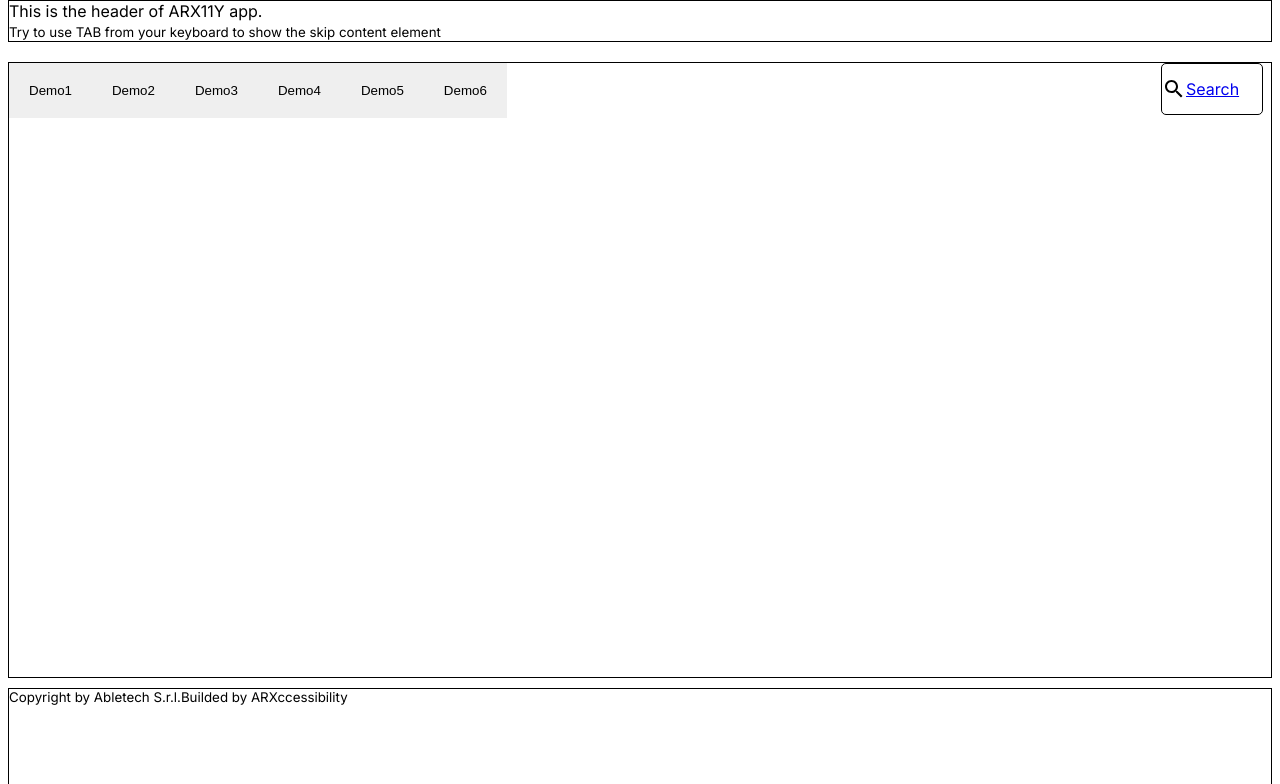
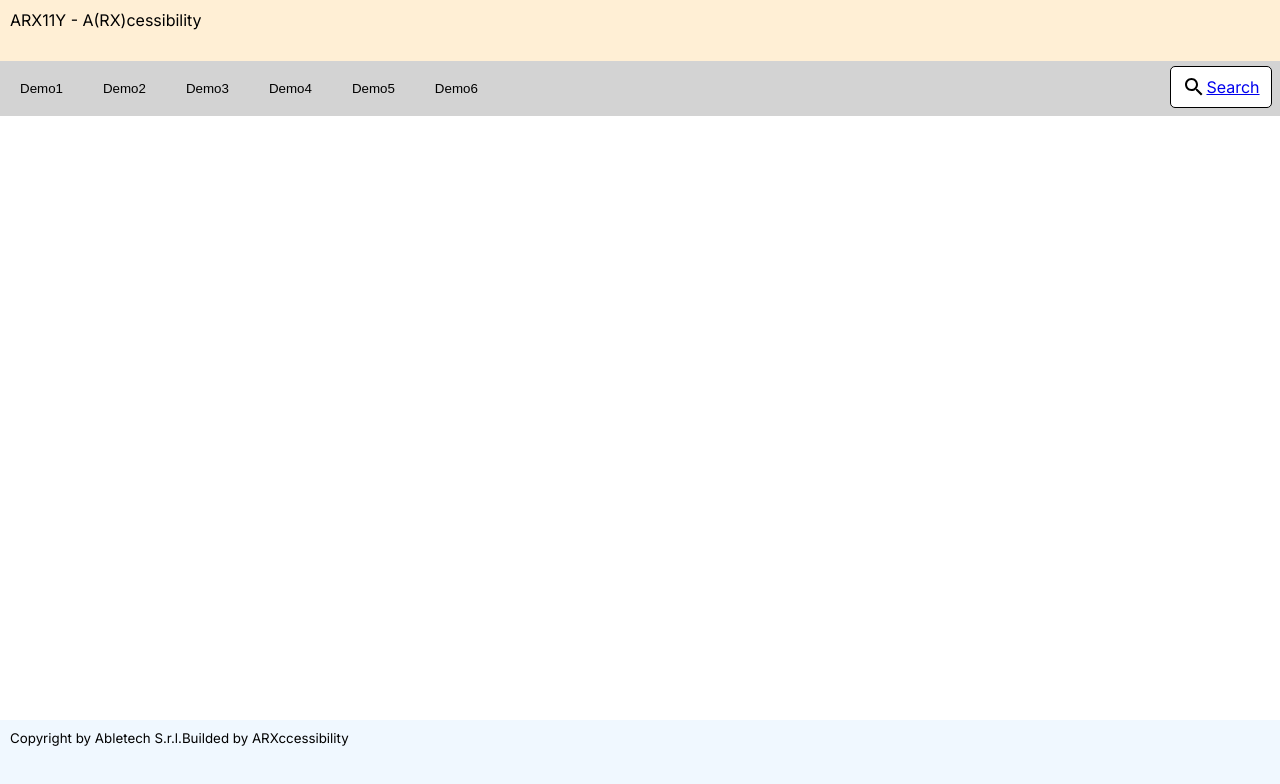
Before and after one commit to asquo/a11y, a Next.js app: page / in a window 1280 px wide. Shown: the top 784 px of the page. Built offline with nearby package versions, Linux system fonts and the light colour scheme.

Commit message:
Improve style

```diff
--- a/src/app/globals.css
+++ b/src/app/globals.css
@@ -13,7 +13,7 @@ body {
   flex-direction: column;
   overflow-y: auto;
   height: 100%;
-  width: calc(100% - 16px);
-  margin: 0 0px;
-  padding: 0px 8px;
+  width: 100%;
+  margin: 0;
+  padding: 0;
 }
--- a/src/app/page.module.css
+++ b/src/app/page.module.css
@@ -8,7 +8,9 @@
 
 .header {
     display: flex;
-    border: 1px solid black
+    background-color: papayawhip;
+    padding: 10px;
+    height: 50px;
 }
 
 .main {
@@ -16,8 +18,10 @@
     flex-direction: column;
     height: 100%;
     overflow-y: auto;
-    margin-top: 20px;
-    border: 1px solid black
+}
+
+.main nav {
+    background-color: lightgray;
 }
 
 @keyframes elementTarget {
@@ -35,6 +39,7 @@
 
 .mainContent {
     display: flex;
+    flex-direction: column;
     height: 100%;
     overflow-y: auto;
 }
@@ -42,9 +47,9 @@
 .footer {
     display: flex;
     flex-shrink: 0;
-    border: 1px solid black;
-    margin: 10px 0px;
-    height: 100px;
+    height: 60px;
+    background-color: aliceblue;
+    padding: 10px;
 }
 
 .footer:target {
@@ -53,17 +58,17 @@
 
 .skipContentContainer {
     position: absolute;
-    transform: translateY(-100%);
+    transform: translateY(-1000%);
 }
 
 .skipContentContainer:focus {
     display: flex;
-    transform: translateY(100%);
+    transform: translateY(1000%);
 }
 
 .skipContentItem {
     position: absolute;
-    transform: translateY(-100%);
+    transform: translateY(-1000%);
 }
 
 .skipContentItem:focus {
@@ -76,17 +81,11 @@
     background-color: lightblue;
 }
 
-.example {
+.menuButton {
     padding: 20px;
     border-radius: unset;
     border: unset;
-    /* outline: unset; */
-}
-
-.menuContainer {
-    display: flex;
-    padding: 0px;
-    margin: 0px;
+    outline: unset; /*FIX_THIS*/
     background-color: lightgray;
 }
 
@@ -96,14 +95,17 @@
 
 .btn-search {
     display: flex;
+    justify-content: center;
     align-items: center;
     margin-right: 8px;
     width: 100px;
-    height: 50px;
+    height: 40px;
+    margin-top: 5px;
     border: 1px solid black;
     border-radius: 5px;
+    background-color: white;
 }
 
 .btn-search:focus {
-    border: 5px solid orange;
+    outline: unset; /*FIX_THIS*/
 }
--- a/src/app/page.tsx
+++ b/src/app/page.tsx
@@ -49,7 +49,7 @@ export default function Home() {
   return (
     <div className={styles.pageContainer}>
       <div className={styles.header}>
-        <div className={styles.skipContentContainer} tabIndex={0}>
+        <div className={styles.skipContentContainer}>
           <a href="#main" className={styles.skipContentItem}>
             Skip to main content
           </a>
@@ -58,12 +58,7 @@ export default function Home() {
           </a>
         </div>
         <div>
-          <div>This is the header of ARX11Y app.</div>
-          <div>
-            <small>
-              Try to use TAB from your keyboard to show the skip content element
-            </small>
-          </div>
+          <div>ARX11Y - A(RX)cessibility</div>
         </div>
       </div>
       <main id="main" className={styles.main}>
@@ -88,7 +83,7 @@ export default function Home() {
             return (
               <button
                 key={ex.id}
-                className={styles.example}
+                className={styles.menuButton}
                 onClick={() => {
                   setExampleContent(ex.component);
                 }}
@@ -98,11 +93,7 @@ export default function Home() {
             );
           })}
         </nav>
-        <div className={styles.mainContent}>
-          <div>
-            <div className={styles.example}>{exampleContent}</div>
-          </div>
-        </div>
+        <div className={styles.mainContent}>{exampleContent}</div>
       </main>
       <footer id="footer" className={styles.footer}>
         <small>Copyright by Abletech S.r.l.</small>
```
